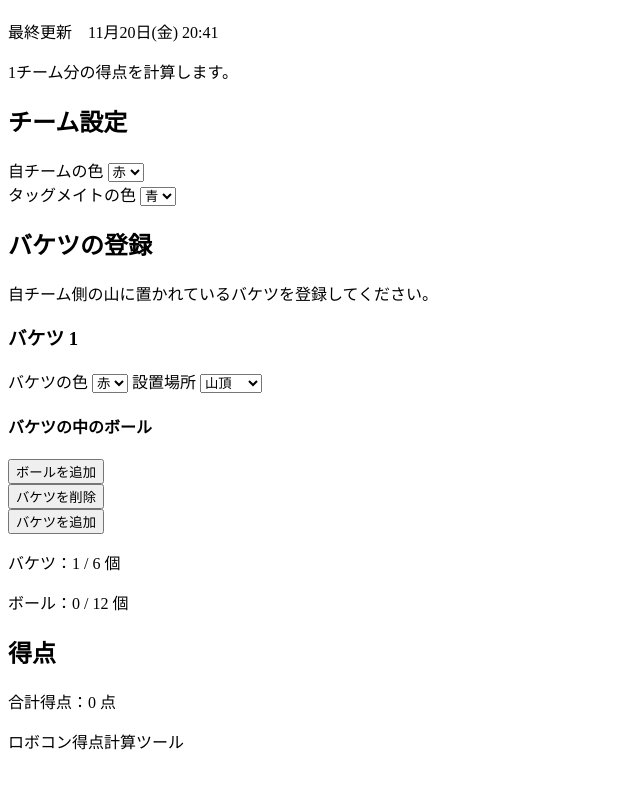
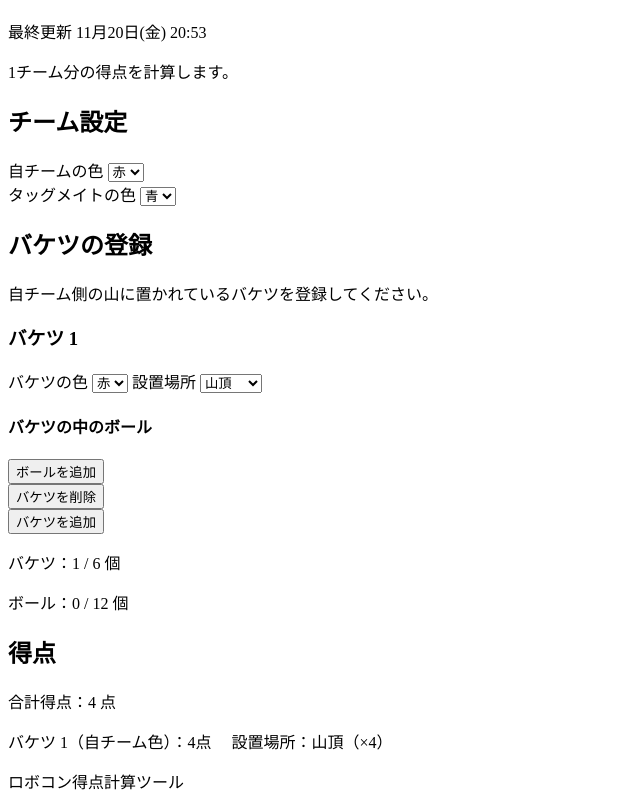
Before and after one commit to Nakaza0701/korobo2027-score-calculator, a plain HTML site: page index.html in a window 1280 px wide. Shown: the part 70-879 px from the top of the page, without its empty margins (0-640 px from the left). Before the commit the page ends 839 px from the top, so only its background shows below. Drawn offline with Linux system fonts and the light colour scheme.

Commit message:
feat: 得点機能の追加

```diff
--- a/index.html
+++ b/index.html
@@ -11,7 +11,7 @@
 <body>
     <header>
         <h1>ロボコン得点計算ツール</h1>
-        <p>最終更新　11月20日(金) 20:41</p>
+        <p>最終更新 11月20日(金) 20:53</p>
         <p>1チーム分の得点を計算します。</p>
     </header>
 
--- a/js/main.js
+++ b/js/main.js
@@ -125,6 +125,7 @@ function addBucket() {
 
     updateCount();
     updateColorOptions();
+    calculateScore();
 }
 
 // ========================================
@@ -148,6 +149,7 @@ function deleteBucket(button) {
     bucketCount--;
 
     updateCount();
+    calculateScore();
 
     // バケツ番号を振り直す
     updateBucketNumbers();
@@ -224,6 +226,7 @@ function addBall(button) {
 
     updateCount();
     updateColorOptions();
+    calculateScore();
 }
 
 // ========================================
@@ -241,6 +244,7 @@ function deleteBall(button) {
     ballCount--;
 
     updateCount();
+    calculateScore();
 }
 
 // ========================================
@@ -311,3 +315,118 @@ partnerTeamColor.addEventListener("change", updateColorOptions);
 
 // 初期状態を更新
 updateColorOptions();
+
+// ========================================
+// 得点計算
+// ========================================
+
+// 場所ごとの倍率
+const locationMultipliers = {
+    summit: 4,
+    hut: 2,
+    trailhead: 1
+};
+
+// 場所の表示名
+const locationNames = {
+    summit: "山頂",
+    hut: "山小屋",
+    trailhead: "登山口"
+};
+
+// オブジェクトの交換倍率を取得
+function getExchangeMultiplier(color) {
+    if (color === myTeamColor.value) {
+        return 1;
+    }
+
+    return 5;
+}
+
+// 得点計算
+function calculateScore() {
+    let totalScore = 0;
+    const details = [];
+
+    // すべてのバケツを取得
+    const buckets = bucketList.querySelectorAll(".bucket-card");
+
+    buckets.forEach((bucket, index) => {
+        // バケツの情報を取得
+        const bucketColor =
+            bucket.querySelector(".bucket-color").value;
+
+        const location =
+            bucket.querySelector(".bucket-location").value;
+
+        const locationMultiplier =
+            locationMultipliers[location];
+
+        const locationName =
+            locationNames[location];
+
+        // バケツの得点を計算
+        const bucketMultiplier =
+            getExchangeMultiplier(bucketColor);
+
+        const bucketScore =
+            1 * locationMultiplier * bucketMultiplier;
+
+        totalScore += bucketScore;
+
+        // バケツの内訳
+        details.push(
+            `バケツ ${index + 1}（${bucketColor === myTeamColor.value ? "自チーム色" : "タッグメイト色"}）：${bucketScore}点`
+        );
+
+        // バケツ内のボールを取得
+        const balls = bucket.querySelectorAll(".ball-item");
+
+        balls.forEach((ball, ballIndex) => {
+            const ballColor =
+                ball.querySelector(".ball-color").value;
+
+            // ボールの交換倍率
+            const ballMultiplier =
+                getExchangeMultiplier(ballColor);
+
+            // ボールの得点
+            const ballScore =
+                2 * locationMultiplier * ballMultiplier;
+
+            totalScore += ballScore;
+
+            // ボールの内訳
+            details.push(
+                `　ボール ${ballIndex + 1}（${ballColor === myTeamColor.value ? "自チーム色" : "タッグメイト色"}）：${ballScore}点`
+            );
+        });
+
+        // バケツごとの小計を表示するための区切り
+        details.push(
+            `　設置場所：${locationName}（×${locationMultiplier}）`
+        );
+    });
+
+    // 合計得点を表示
+    document.getElementById("total-score").textContent =
+        `合計得点：${totalScore} 点`;
+
+    // 得点の内訳を表示
+    document.getElementById("score-details").textContent =
+        details.join("\n");
+}
+
+// ========================================
+// 得点の自動更新
+// ========================================
+
+// バケツ・ボールの色や設置場所が変更されたとき
+bucketList.addEventListener("change", calculateScore);
+
+// チームカラーが変更されたとき
+myTeamColor.addEventListener("change", calculateScore);
+partnerTeamColor.addEventListener("change", calculateScore);
+
+// 初期状態の得点を計算
+calculateScore();
```
